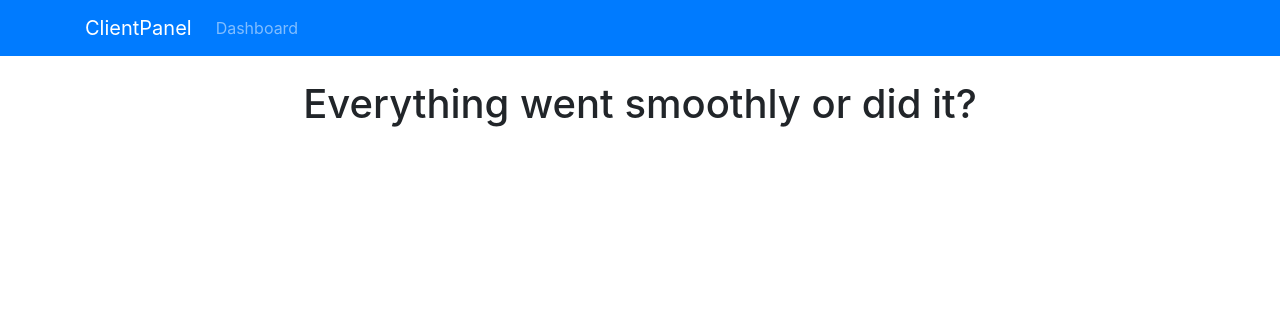
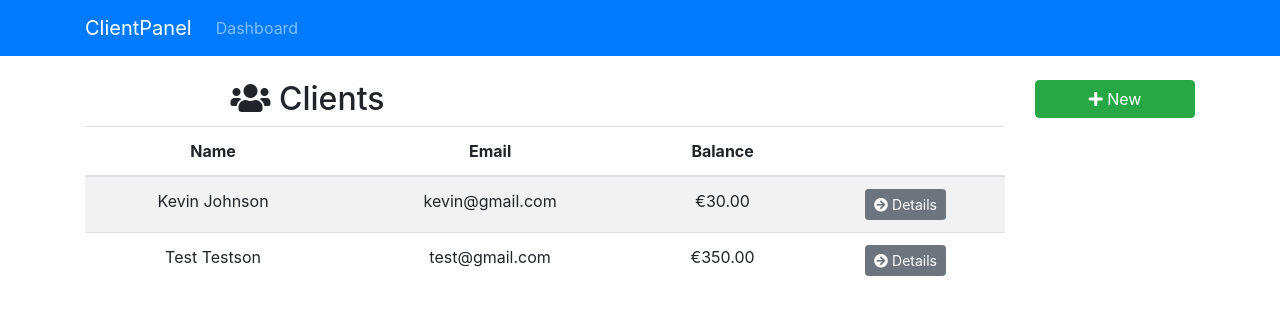
Before and after one commit to Vertipae/React-ClientPanel-Firebase, a React (Create React App) app: page / in a window 1280 px wide. Shown: the top 314 px of the page. Built offline with nearby package versions, Linux system fonts and the light colour scheme.

Commit message:
Added dashboard, sidebar & clients components

```diff
--- a/src/App.js
+++ b/src/App.js
@@ -1,7 +1,8 @@
 import React, { Component } from "react";
-import "./App.css";
 import { BrowserRouter as Router, Route, Switch } from "react-router-dom";
 import AppNavbar from "./components/layout/AppNavbar";
+import Dashboard from "./components/layout/Dashboard";
+import "./App.css";
 
 class App extends Component {
   render() {
@@ -10,7 +11,9 @@
         <div className="App">
           <AppNavbar />
           <div className="container">
-            <h1>Everything went smoothly or did it?</h1>
+            <Switch>
+              <Route exact path="/" component={Dashboard} />
+            </Switch>
           </div>
         </div>
       </Router>
--- a/src/components/clients/Clients.js
+++ b/src/components/clients/Clients.js
@@ -0,0 +1,74 @@
+import React, { Component } from "react";
+import { Link } from "react-router-dom";
+class Clients extends Component {
+  render() {
+    const clients = [
+      {
+        id: "343234",
+        firstName: "Kevin",
+        lastName: "Johnson",
+        email: "kevin@gmail.com",
+        phone: "333-333-3333",
+        balance: "30"
+      },
+
+      {
+        id: "343334",
+        firstName: "Test",
+        lastName: "Testson",
+        email: "test@gmail.com",
+        phone: "222-333-3333",
+        balance: "350"
+      }
+    ];
+
+    if (clients) {
+      return (
+        <div>
+          <div className="row">
+            <div className="col-md-6">
+              <h2>
+                {" "}
+                <i className="fas fa-users" /> Clients{" "}
+              </h2>
+            </div>
+            <div className="cold-md-6" />
+          </div>
+          <table className="table table-striped">
+            <thead className="thead-inverse">
+              <tr>
+                <th>Name</th>
+                <th>Email</th>
+                <th>Balance</th>
+                <th />
+              </tr>
+            </thead>
+            <tbody>
+              {clients.map(client => (
+                <tr key={client.id}>
+                  <td>
+                    {client.firstName} {client.lastName}
+                  </td>
+                  <td>{client.email}</td>
+                  <td>€{parseFloat(client.balance).toFixed(2)}</td>
+                  <td>
+                    <Link
+                      to={`/client/${client.id}`}
+                      className="btn btn-secondary btn-sm"
+                    >
+                      <i className="fas fa-arrow-circle-right" /> Details
+                    </Link>
+                  </td>
+                </tr>
+              ))}
+            </tbody>
+          </table>
+        </div>
+      );
+    } else {
+      return <h1>Loading..</h1>;
+    }
+  }
+}
+
+export default Clients;
--- a/src/components/layout/Dashboard.js
+++ b/src/components/layout/Dashboard.js
@@ -1 +1,18 @@
 // Container for clients
+
+import React from "react";
+import Clients from "../clients/Clients";
+import Sidebar from "../layout/Sidebar";
+
+export default function Dashboard() {
+  return (
+    <div className="row">
+      <div className="col-md-10">
+        <Clients />
+      </div>
+      <div className="col-md-2">
+        <Sidebar />
+      </div>
+    </div>
+  );
+}
--- a/src/components/layout/Sidebar.js
+++ b/src/components/layout/Sidebar.js
@@ -0,0 +1,10 @@
+import React from "react";
+import { Link } from "react-router-dom";
+
+export default function Sidebar() {
+  return (
+    <Link to="/clients/add" className="btn btn-success btn-block">
+      <i className="fas fa-plus" /> New
+    </Link>
+  );
+}
```
